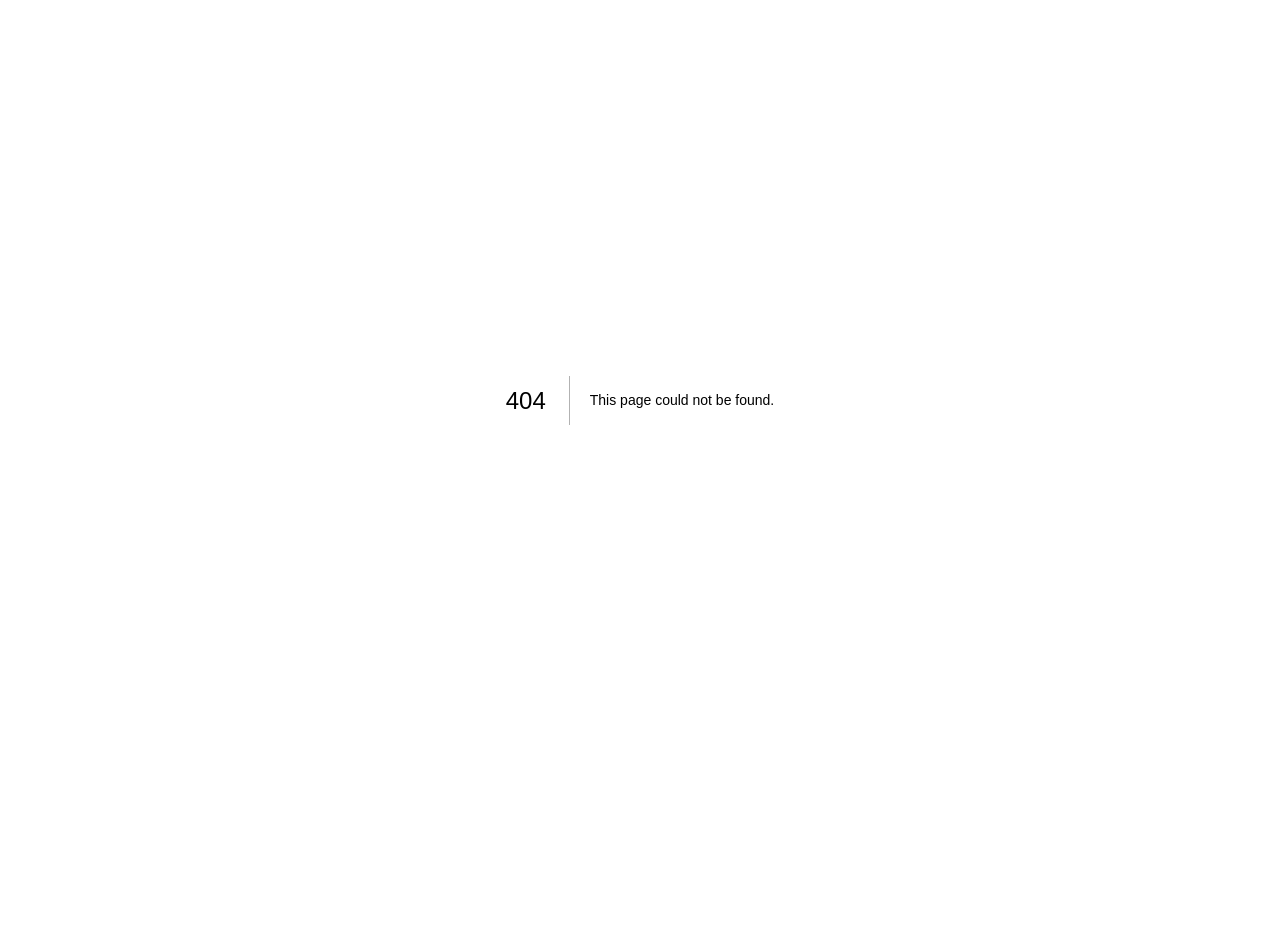
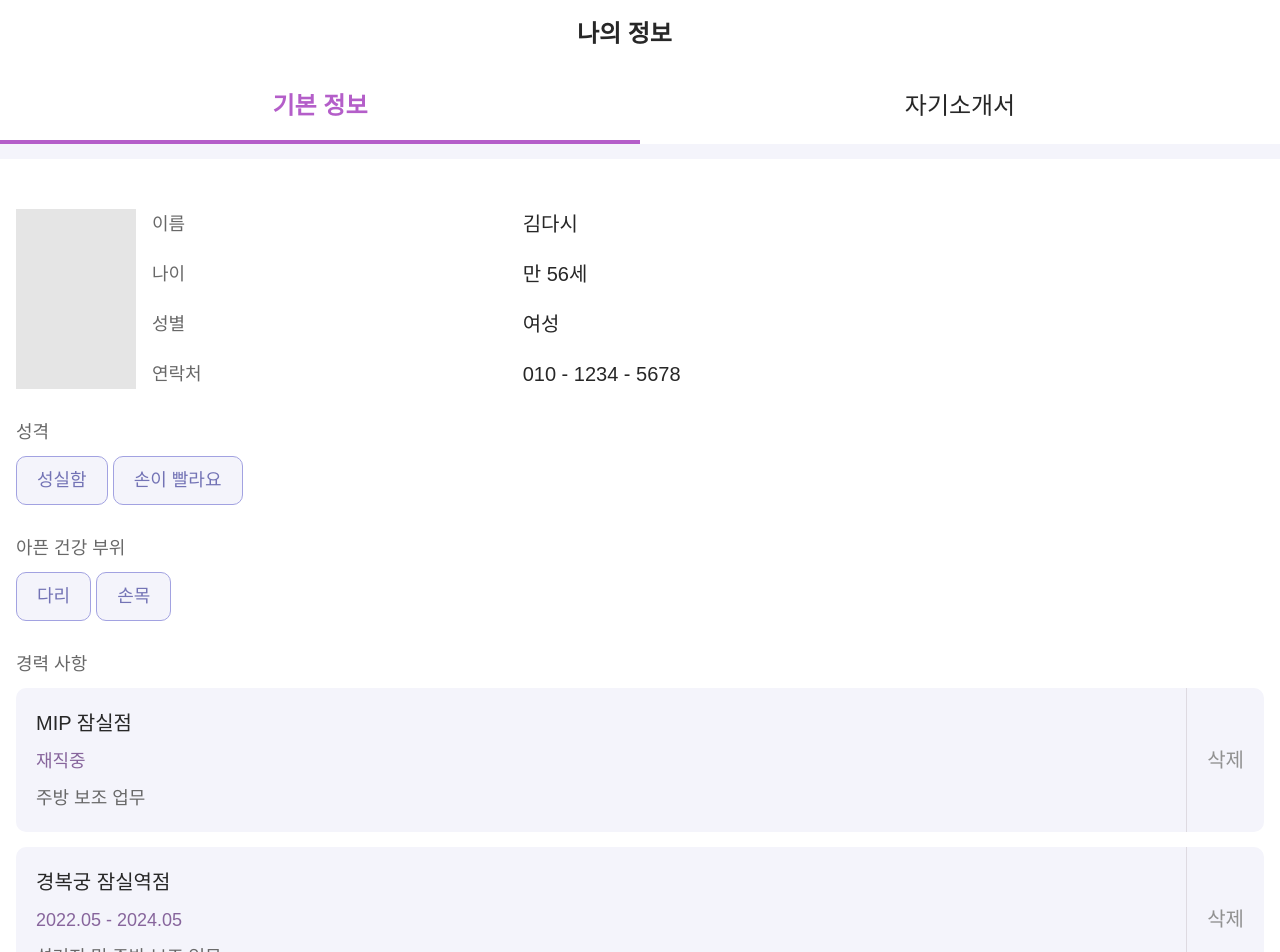
Before and after one commit to SKTHON-sixthsense/sixthsense-fe, a Next.js app: page /my in a window 1280 px wide. Before the commit this address had no page. Shown: the top 952 px of the page. Before the commit the page ends 800 px from the top, so only its background shows below. Built offline with nearby package versions, Linux system fonts and the light colour scheme; a web font is replaced by a local one.

Commit message:
ui(modal): 마이페이지 - 기본 정보 탭 퍼블리싱 (지원 완료 공고 해야함)

```diff
--- /dev/null
+++ b/src/app/my/(component)/Chip.tsx
@@ -0,0 +1,13 @@
+interface ChipProps {
+  title: string;
+}
+
+const Chip = ({ title }: ChipProps) => {
+  return (
+    <div className="inline-flex items-center justify-center rounded-[10px] border border-[#A2A2E1] bg-[#F4F4FB] px-[20px] py-[10px]">
+      <span className="text-[18px] font-[500] text-[#7373B5]">{title}</span>
+    </div>
+  );
+};
+
+export default Chip;
--- /dev/null
+++ b/src/app/my/(component)/ExperienceCard.tsx
@@ -0,0 +1,35 @@
+interface ExperienceCardProps {
+  location: string;
+  role: string;
+}
+
+interface OnGoing {
+  onGoing: boolean;
+}
+
+interface Period {
+  period: string;
+}
+
+const ExperienceCard = (props: ExperienceCardProps & (OnGoing | Period)) => {
+  const { location, role } = props;
+
+  return (
+    <div className="flex items-stretch justify-between rounded-[10px] bg-[#F4F4FB]">
+      <div className="flex flex-col gap-[10px] p-[20px]">
+        <span className="text-[20px] font-[500]">{location}</span>
+        <span className="text-[18px] font-[500] text-[#87659C]">
+          {"period" in props ? props.period : "onGoing" in props ? "재직중" : "퇴사"}
+        </span>
+        <span className="text-[18px] font-[500] text-[#686868]">{role}</span>
+      </div>
+
+      {/* 삭제 */}
+      <button className="border-l border-l-[#DEDAE1] px-[20px] text-[20px] font-[400] text-[#919191]">
+        삭제
+      </button>
+    </div>
+  );
+};
+
+export default ExperienceCard;
--- /dev/null
+++ b/src/app/my/(tab)/General.tsx
@@ -0,0 +1,105 @@
+import Chip from "../(component)/Chip";
+import ExperienceCard from "../(component)/ExperienceCard";
+
+export default function General() {
+  const info = {
+    name: "김다시",
+    age: 56,
+    gender: "여성",
+    phone: "010 - 1234 - 5678",
+    personality: ["성실함", "손이 빨라요"],
+    health: ["다리", "손목"],
+    experiences: [
+      {
+        location: "MIP 잠실점",
+        role: "주방 보조 업무",
+        onGoing: true,
+      },
+      {
+        location: "경복궁 잠실역점",
+        role: "설거지 및 주방 보조 업무",
+        period: "2022.05 - 2024.05",
+      },
+    ],
+  };
+
+  return (
+    <>
+      <section
+        id="general"
+        className="flex flex-col gap-[30px] bg-white px-[16px] pt-[50px] pb-[20px]"
+      >
+        {/* 인적사항 */}
+        <div className="flex gap-[16px]">
+          {/* 사진 */}
+          <div className="w-[120px] bg-neutral-200"></div>
+
+          {/* 인적사항 */}
+          <div className="flex flex-1 flex-col gap-[20px]">
+            {/* 이름 */}
+            <div className="flex w-full items-center">
+              <span className="flex-1 text-[18px] font-[500] text-[#686868]">이름</span>
+              <span className="flex-2 text-[20px] font-[500]">{info.name}</span>
+            </div>
+
+            {/* 나이 */}
+            <div className="flex w-full items-center">
+              <span className="flex-1 text-[18px] font-[500] text-[#686868]">나이</span>
+              <span className="flex-2 text-[20px] font-[500]">만 {info.age}세</span>
+            </div>
+
+            {/* 성별 */}
+            <div className="flex w-full items-center">
+              <span className="flex-1 text-[18px] font-[500] text-[#686868]">성별</span>
+              <span className="flex-2 text-[20px] font-[500]">{info.gender}</span>
+            </div>
+
+            {/* 전화번호 */}
+            <div className="flex w-full items-center">
+              <span className="flex-1 text-[18px] font-[500] text-[#686868]">연락처</span>
+              <span className="flex-2 text-[20px] font-[500]">{info.phone}</span>
+            </div>
+
+            {/* 이메일 */}
+          </div>
+        </div>
+
+        {/* 성격 */}
+        <div className="flex flex-col gap-[10px]">
+          <span className="text-[18px] font-[500] text-[#686868]">성격</span>
+          <div className="flex flex-wrap gap-[5px]">
+            {info.personality.map((personality) => (
+              <Chip key={personality} title={personality} />
+            ))}
+          </div>
+        </div>
+
+        {/* 아픈 건강 부위 */}
+        <div className="flex flex-col gap-[10px]">
+          <span className="text-[18px] font-[500] text-[#686868]">아픈 건강 부위</span>
+          <div className="flex flex-wrap gap-[5px]">
+            {info.health.map((health) => (
+              <Chip key={health} title={health} />
+            ))}
+          </div>
+        </div>
+
+        {/* 경력 사항 */}
+        <div className="flex flex-col gap-[10px]">
+          <span className="text-[18px] font-[500] text-[#686868]">경력 사항</span>
+
+          <div className="flex flex-col gap-[15px]">
+            {info.experiences.map((experience) => (
+              <ExperienceCard key={experience.location} {...experience} />
+            ))}
+          </div>
+        </div>
+      </section>
+
+      {/* 지원 완료 공고 */}
+      <section id="applied" className="mt-[40px] px-[16px]">
+        <span className="text-[24px] font-[600]">지원 완료 공고</span>
+      </section>
+    </>
+  );
+}
--- /dev/null
+++ b/src/app/my/(tab)/Introduction.tsx
@@ -0,0 +1,3 @@
+export default function Introduction() {
+  return <div>Introduction</div>;
+}
--- /dev/null
+++ b/src/app/my/layout.tsx
@@ -0,0 +1,10 @@
+import Header from "@/shared/components/Header";
+
+export default function Layout({ children }: { children: React.ReactNode }) {
+  return (
+    <>
+      <Header />
+      {children}
+    </>
+  );
+}
--- /dev/null
+++ b/src/app/my/page.tsx
@@ -0,0 +1,37 @@
+"use client";
+
+import General from "@/app/my/(tab)/General";
+import Introduction from "@/app/my/(tab)/Introduction";
+import useHeader from "@/shared/hooks/useHeader";
+import { useState } from "react";
+
+export default function My() {
+  useHeader({
+    title: "나의 정보",
+    alignTitle: "center",
+  });
+
+  const [tab, setTab] = useState<"personal" | "introduction">("personal");
+
+  return (
+    <main>
+      <div className="flex flex-col gap-[15px] bg-[#F4F4FB]">
+        {/* 탭 */}
+        <div className="relative flex items-center bg-white">
+          <div className="flex flex-1 items-center justify-center px-[40px] py-[20px]">
+            <span className="text-[24px] font-[600] text-primary">기본 정보</span>
+          </div>
+          <div className="flex flex-1 items-center justify-center px-[40px] py-[20px]">
+            <span className="text-[24px] font-[500]">자기소개서</span>
+          </div>
+          {/* 라인 */}
+          <div className="absolute bottom-0 h-[4px] w-[50%] bg-primary"></div>
+        </div>
+
+        {/* 내용 */}
+        {tab === "personal" && <General />}
+        {tab === "introduction" && <Introduction />}
+      </div>
+    </main>
+  );
+}
```
